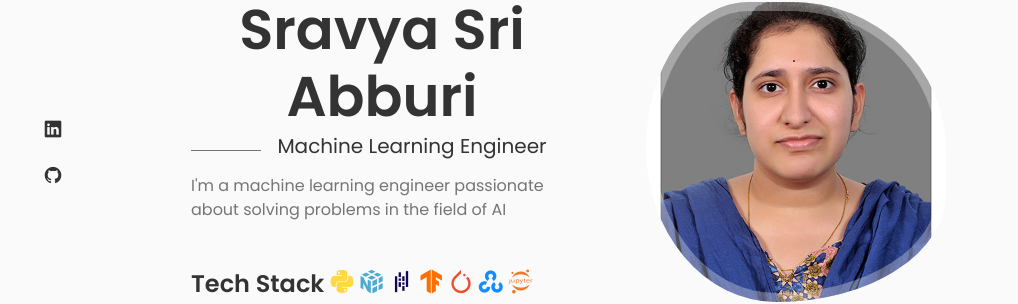
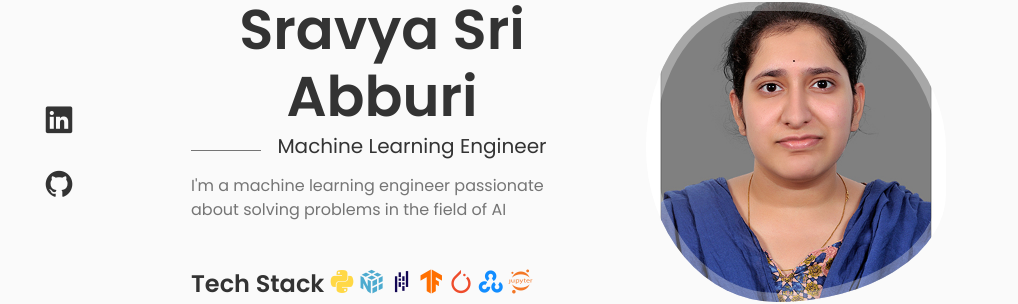
Before and after one commit to SravyaAbburi/SravyaSriAbburi, a React (Create React App) app: page / in a window 1280 px wide. Shown: the part 188-492 px from the top of the page, without its empty margins (125-1143 px from the left). Built offline with nearby package versions, Linux system fonts and the light colour scheme.

Commit message:
changes added

```diff
--- a/src/components/About/About.jsx
+++ b/src/components/About/About.jsx
@@ -19,7 +19,7 @@ const About = () => {
                 <div className="about__data">
                    <Info />
                    <Fade direction="right" triggerOnce>
-                  <p className="about__description">Machine Learning Engineer, I create various projects, I have years of experience and many clients are happy with the projects carried out.
+                  <p className="about__description">As a Machine Learning Engineer, I create various projects, I have years of experience and many clients are happy with the projects carried out.
                   </p>
                    </Fade>
                   <a href={Resume} download="" className="button button--flex">Download Resume {"  "}
--- a/src/components/Home/home.css
+++ b/src/components/Home/home.css
@@ -16,7 +16,7 @@
 }
 
 .home__social-icon{
-    font-size: 1.25rem;
+    font-size: 2rem;
     color: var(--title-color);
 }
 .home__social-icon:hover{
--- a/src/components/Projects/projects.css
+++ b/src/components/Projects/projects.css
@@ -1,5 +1,6 @@
 .projects__card{
     padding: 1rem 1.25rem;
+    border-radius:50%;
 
 
 }
@@ -27,7 +28,6 @@
 
 }
 
-
 .projects__card-link:hover{
     color: var(--title-color-dark);
     }
```
Also changed, not shown: 1 other file (tests, documents, lock files or other folders).
